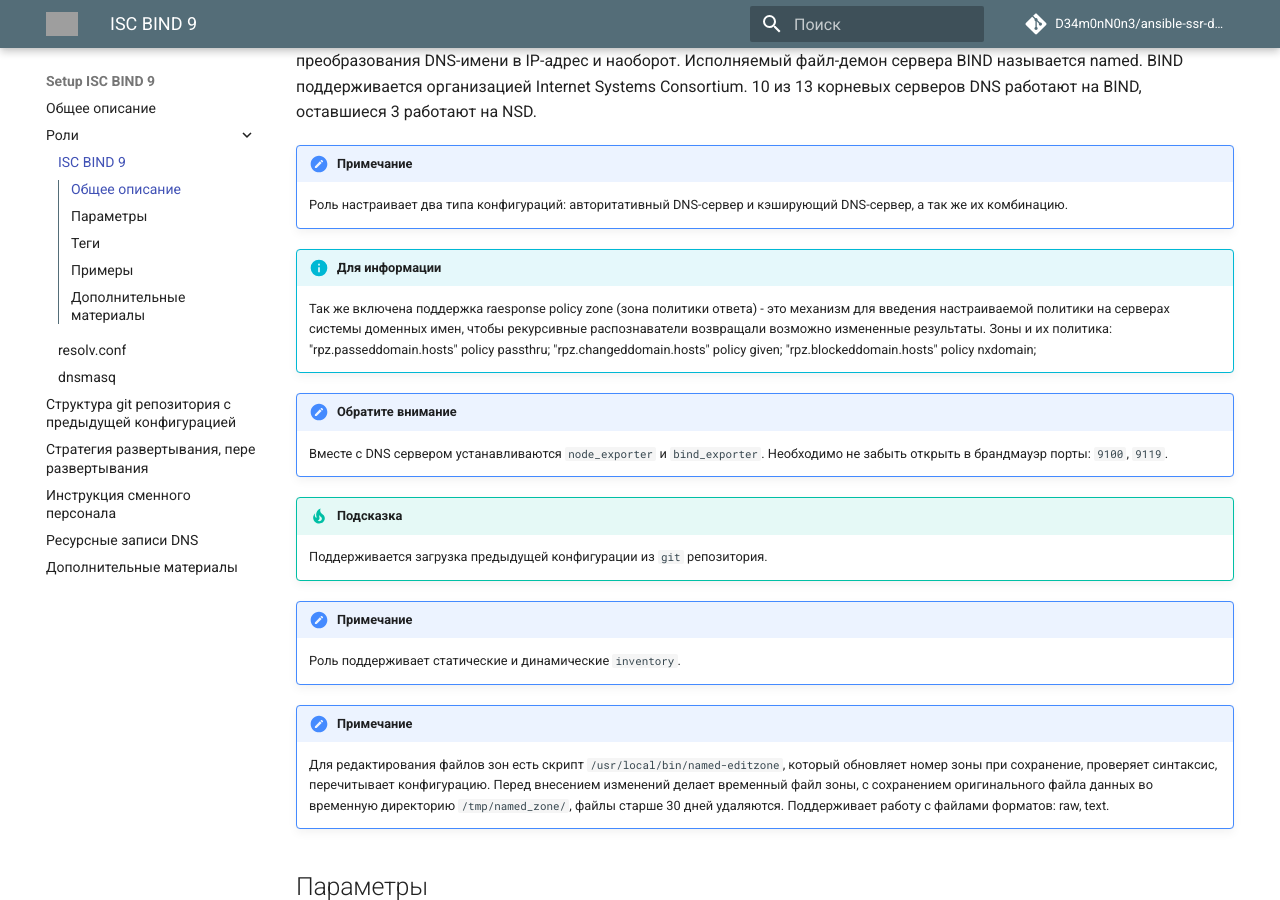
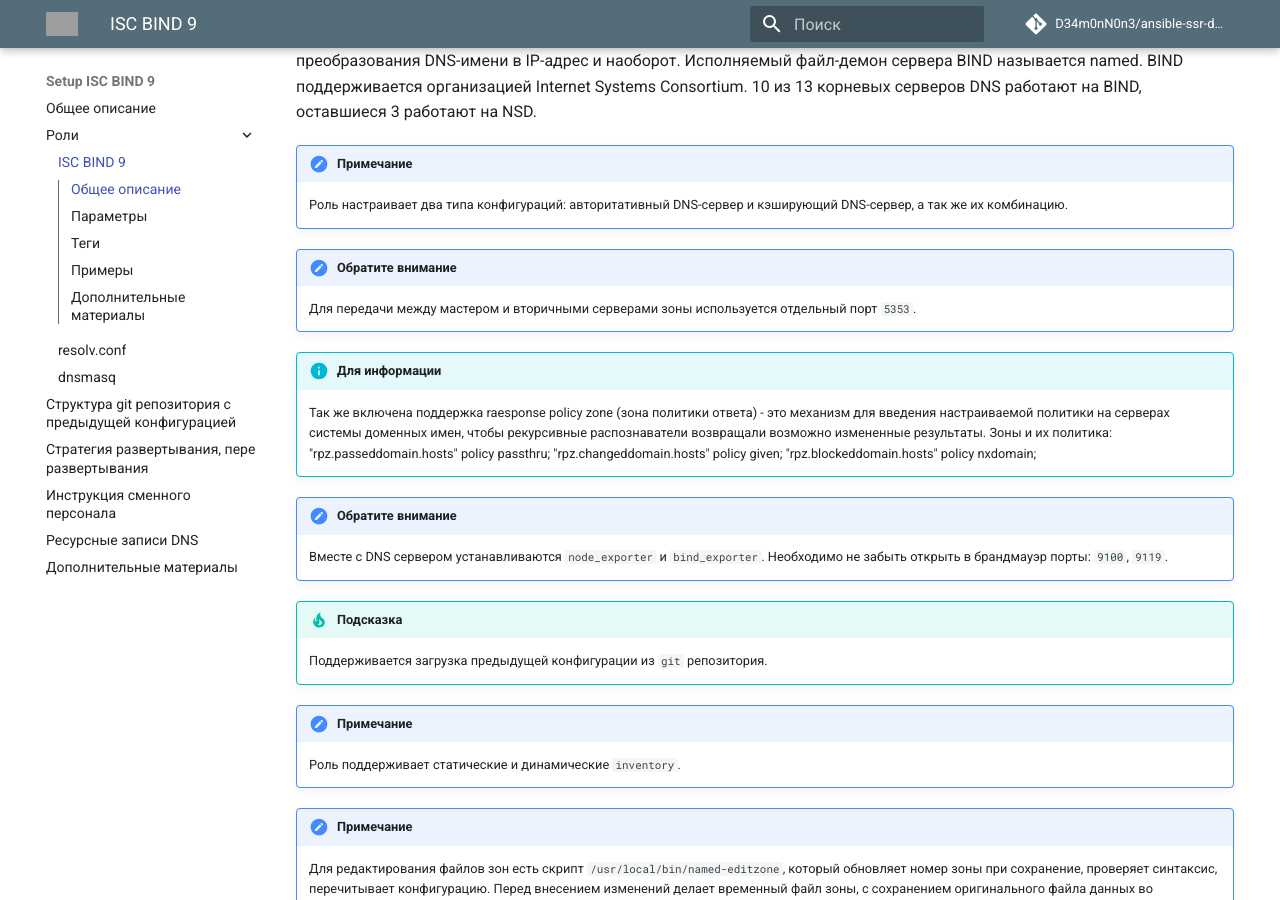
Before and after one commit to D34m0nN0n3/ansible-ssr-dns, an MkDocs documentation site: the page built from docs/roles/dns_server.md, in a window 1280 px wide and 900 px high, scrolled down 995 px. Built offline with MkDocs 1.6.1 and Material for MkDocs 9.7.7, drawn with Linux system fonts in a browser that asks for light colours; a script that is not in the unit is left out; comment, search, counter and statistics services are not loaded; grey boxes are pictures that could not be loaded.

Commit message:
Update dns_server.md

```diff
--- a/docs/roles/dns_server.md
+++ b/docs/roles/dns_server.md
@@ -15,6 +15,9 @@
 
 !!! note "Примечание"
     Роль настраивает два типа конфигураций: авторитативный DNS-сервер и кэширующий DNS-сервер, а так же их комбинацию.
+
+!!! attention "Обратите внимание"
+    Для передачи между мастером и вторичными серверами зоны используется отдельный порт `5353`.
 
 !!! info "Для информации"
     Так же включена поддержка raesponse policy zone (зона политики ответа) - это механизм для введения настраиваемой политики на серверах системы доменных имен, чтобы рекурсивные распознаватели возвращали возможно измененные результаты. Зоны и их политика: "rpz.passeddomain.hosts" policy passthru; "rpz.changeddomain.hosts" policy given; "rpz.blockeddomain.hosts" policy nxdomain;
```
